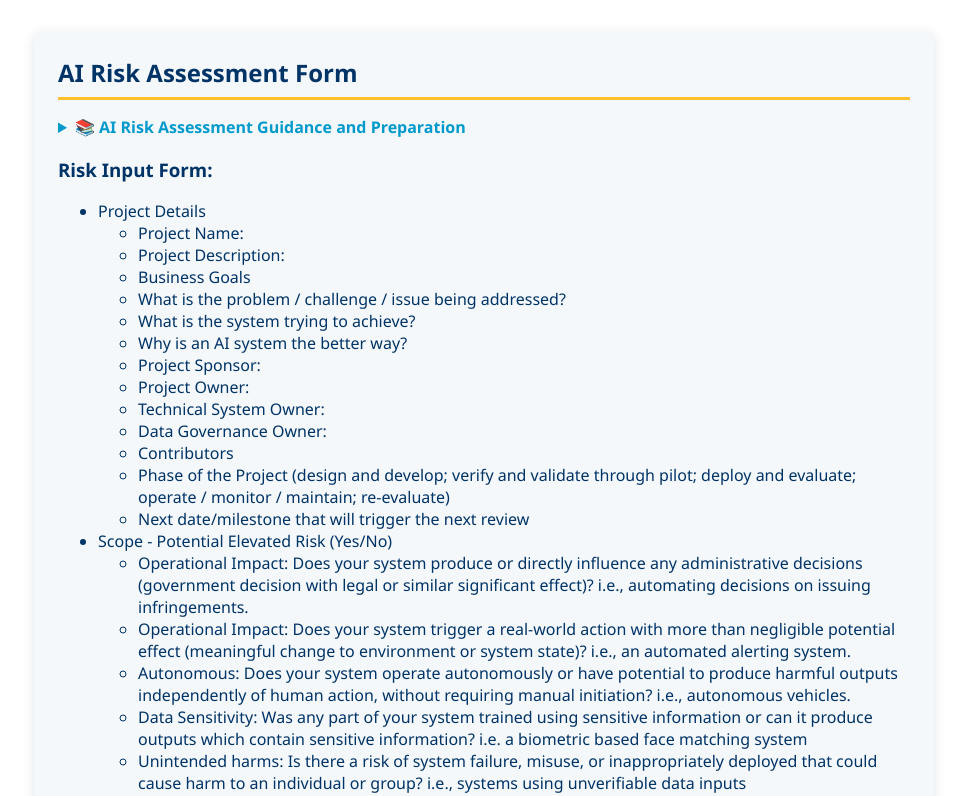
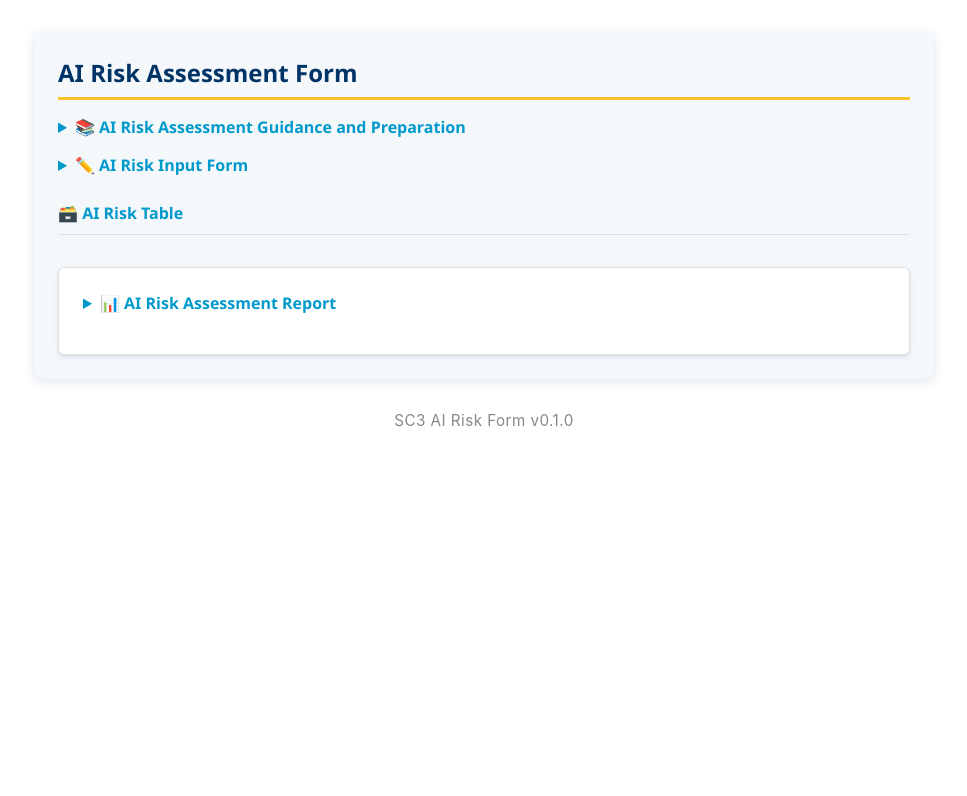
Before and after one commit to AndyArch11/sc3-AIRisk, a React (Create React App) app in the folder sc3-airisk/: page / in a window 1280 px wide. Shown: the top 796 px of the page, without its empty margins (156-1123 px from the left). Built offline with nearby package versions, Linux system fonts and the light colour scheme.

Commit message:
Formatting of details sections

```diff
--- a/sc3-airisk/package.json
+++ b/sc3-airisk/package.json
@@ -2,6 +2,7 @@
   "name": "sc3-airisk",
   "version": "0.1.0",
   "private": true,
+  "homepage": "./",
   "dependencies": {
     "@testing-library/dom": "^10.4.1",
     "@testing-library/jest-dom": "^6.8.0",
--- a/sc3-airisk/public/index.html
+++ b/sc3-airisk/public/index.html
@@ -2,42 +2,16 @@
 <html lang="en">
   <head>
     <meta charset="utf-8" />
-    <link rel="icon" href="%PUBLIC_URL%/favicon.ico" />
     <meta name="viewport" content="width=device-width, initial-scale=1" />
     <meta name="theme-color" content="#000000" />
     <meta
-      name="description"
-      content="Web site created using create-react-app"
+      name="AI Risk Assessment"
+      content="Single page application (SPA) created using create-react-app"
     />
-    <link rel="apple-touch-icon" href="%PUBLIC_URL%/logo192.png" />
-    <!--
-      manifest.json provides metadata used when your web app is installed on a
-      user's mobile device or desktop. See https://developers.google.com/web/fundamentals/web-app-manifest/
-    -->
-    <link rel="manifest" href="%PUBLIC_URL%/manifest.json" />
-    <!--
-      Notice the use of %PUBLIC_URL% in the tags above.
-      It will be replaced with the URL of the `public` folder during the build.
-      Only files inside the `public` folder can be referenced from the HTML.
-
-      Unlike "/favicon.ico" or "favicon.ico", "%PUBLIC_URL%/favicon.ico" will
-      work correctly both with client-side routing and a non-root public URL.
-      Learn how to configure a non-root public URL by running `npm run build`.
-    -->
-    <title>React App</title>
+    <title>SC3 AI Risk Assessment</title>
   </head>
   <body>
     <noscript>You need to enable JavaScript to run this app.</noscript>
     <div id="root"></div>
-    <!--
-      This HTML file is a template.
-      If you open it directly in the browser, you will see an empty page.
-
-      You can add webfonts, meta tags, or analytics to this file.
-      The build step will place the bundled scripts into the <body> tag.
-
-      To begin the development, run `npm start` or `yarn start`.
-      To create a production bundle, use `npm run build` or `yarn build`.
-    -->
   </body>
 </html>
--- a/sc3-airisk/src/App.js
+++ b/sc3-airisk/src/App.js
@@ -26,12 +26,7 @@ function Breadcrumbs() {
 function App() {
 
   return (
-    <Router>
-      {/* <Breadcrumbs /> */}
-      <Routes>
-        <Route path="/" element={<WrappedAIRiskForm />} />
-      </Routes>
-    </Router>
+    <WrappedAIRiskForm />
   );
 }
 
--- a/sc3-airisk/src/components/AIRisk.css
+++ b/sc3-airisk/src/components/AIRisk.css
@@ -175,3 +175,60 @@ body {
   font-weight: var(--sc3-btn-font-weight);
   color: var(--sc3-secondary);
 }
+
+/* Input component styles */
+.air-inputform-details {
+  margin-bottom: 1rem;
+}
+
+.air-inputform-summary {
+  cursor: pointer;
+  font-weight: bold;
+  color: var(--sc3-secondary);
+}
+
+.air-table-section {
+  margin-bottom: 1rem;
+}
+
+.air-table-summary {
+  cursor: pointer;
+  font-weight: var(--sc3-btn-font-weight);
+  color: var(--sc3-secondary);
+  display: flex;
+  align-items: center;
+  gap: 10px;
+  padding: 10px 0;
+  border-bottom: 1px solid #e0e0e0;
+  transition: color 0.2s;
+}
+
+.air-risk-table {
+  /* width: 95vw; */
+  /* min-width: 1200px; */
+  border-collapse: collapse;
+  background: var(--sc3-table-bg);
+  border-radius: var(--sc3-table-border-radius);
+  overflow: hidden;
+  margin: 0 auto;
+}
+
+.air-report-container {
+  margin-top: 2rem;
+  padding: 1.5rem;
+  background: white;
+  border-radius: var(--sc3-border-radius);
+  border: 1px solid #e0e0e0;
+  box-shadow: 0 2px 4px var(--sc3-primary-shadow);
+}
+
+.air-report-details {
+  margin-bottom: 1rem;
+}
+
+/* Report Styles */
+.air-report-summary {
+  cursor: pointer;
+  font-weight: 600;
+  color: var(--sc3-secondary);
+}
--- a/sc3-airisk/src/components/AIRiskInputForm.js
+++ b/sc3-airisk/src/components/AIRiskInputForm.js
@@ -3,8 +3,10 @@ import "./AIRisk.css";
 
 const AIRiskInputForm = () => {
   return (
-    <>
-      <h3>Risk Input Form:</h3>
+    <details className="air-inputform-details">
+      <summary className="air-inputform-summary">
+        ✏️ AI Risk Input Form
+      </summary>
       <ul>
         <li>Project Details</li>
         <ul>
@@ -130,7 +132,7 @@ const AIRiskInputForm = () => {
         <li>Risk Mitigation</li>
         <li>Procurement - Specific Controls</li>
     </ul>
-    </>
+    </details>
   );
 };
 
--- a/sc3-airisk/src/components/AIRiskReport.js
+++ b/sc3-airisk/src/components/AIRiskReport.js
@@ -3,9 +3,14 @@ import "./AIRisk.css";
 
 const AIRiskReport = () => {
   return (
-    <div className="air-risk-report">
-      <h3>AI Risk Assessment Report</h3>
-      {/* Render report content here */}
+    <div className="air-report-container">
+      <details className="air-report-details">
+        <summary className="air-report-summary">
+          📊 AI Risk Assessment Report
+        </summary>
+        {/* Render report content here */}
+        <p>Report details</p>
+      </details>
     </div>
   );
 };
--- a/sc3-airisk/src/components/AIRiskTable.js
+++ b/sc3-airisk/src/components/AIRiskTable.js
@@ -3,8 +3,10 @@ import "./AIRisk.css";
 
 const AIRiskTable = () => {
   return (
-    <>
-      <h3>Risk Table:</h3>
+    <details className="air-table-section">
+      <summary className="air-table-summary">
+        🗃️ AI Risk Table
+      </summary>
       <table className="air-risk-table">
         <thead>
           <tr>
@@ -14,9 +16,13 @@ const AIRiskTable = () => {
       </thead>
       <tbody>
         {/* Render risk data rows here */}
+        <tr>
+          <td>Example Risk Description</td>
+          <td>High</td>
+        </tr>
       </tbody>
     </table>
-    </>
+    </details>
   );
 };
 
```
